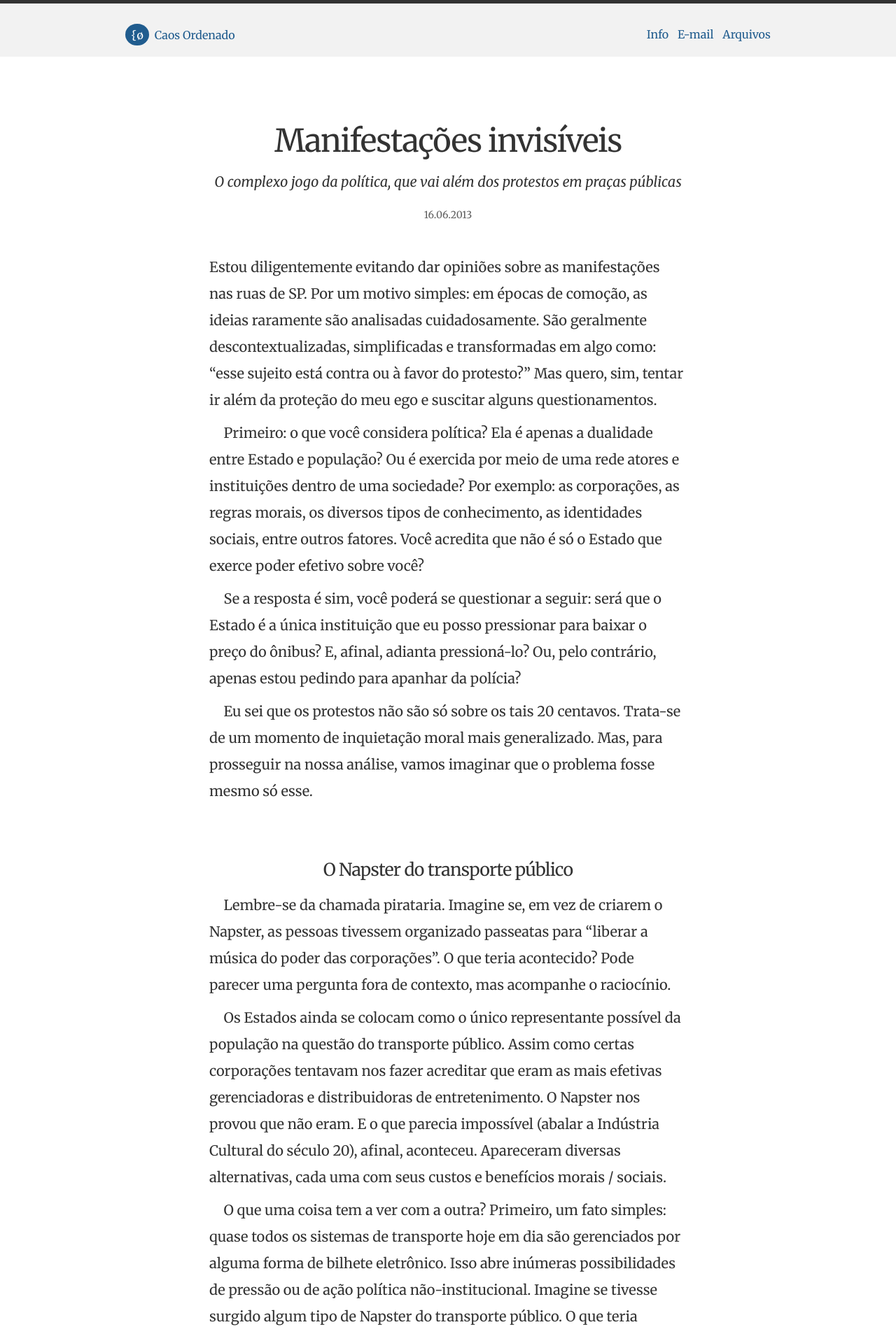
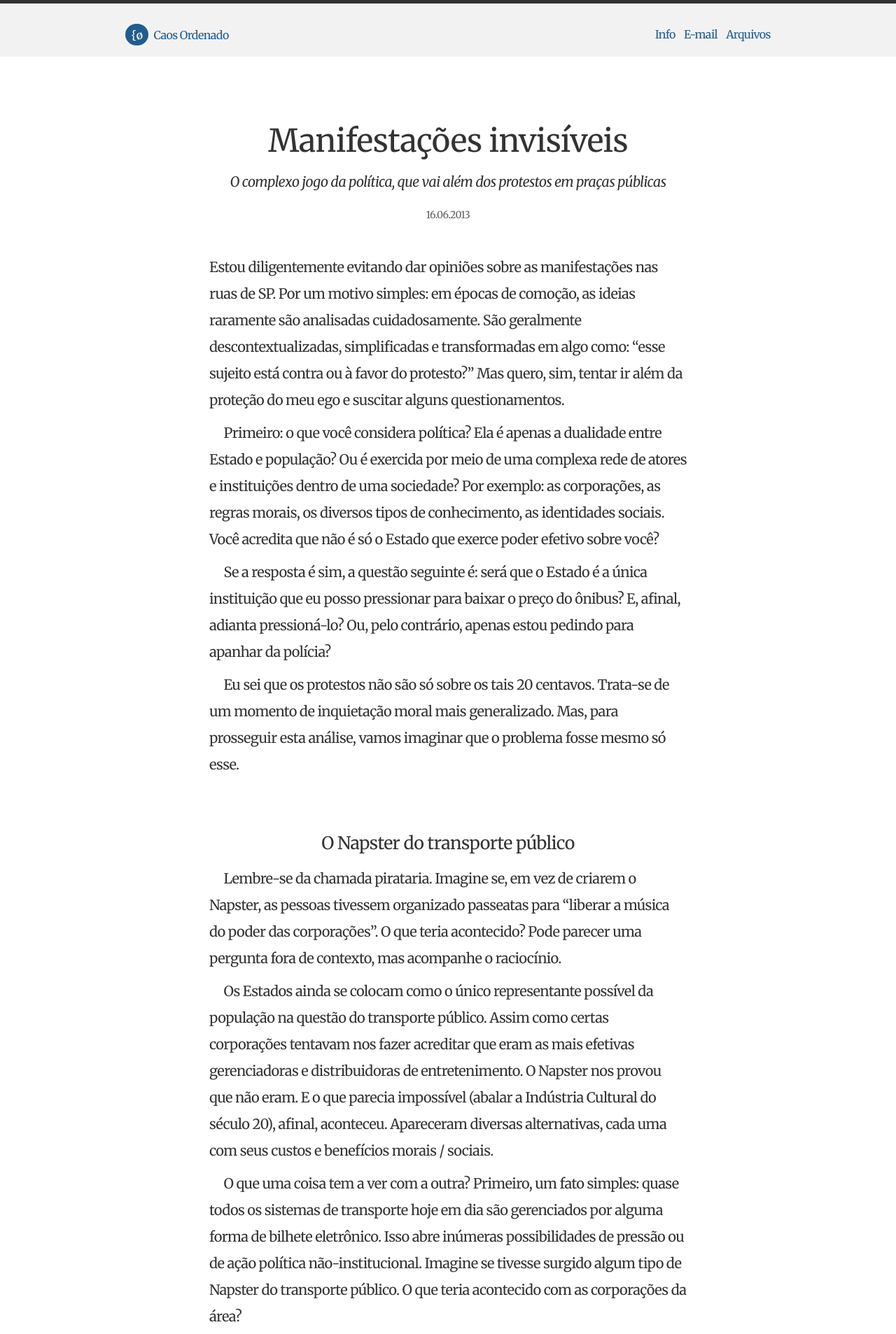
Before and after one commit to eduf/eduf.github.com, a Jekyll site: the page built from _posts/2013-06-16-manifestacoes-invisiveis.md, in a window 1280 px wide. Shown: the top 1907 px of the page at 70% size. Built offline with Jekyll 4.4.1, drawn with Linux system fonts in a browser that asks for light colours; nearby versions of some CDN libraries; comment, search, counter and statistics services are not loaded; some of the changed text lies outside the part shown.

Commit message:
Acertos e entreletras

```diff
--- a/_posts/2013-06-16-manifestacoes-invisiveis.md
+++ b/_posts/2013-06-16-manifestacoes-invisiveis.md
@@ -10,11 +10,11 @@
 
 Estou diligentemente evitando dar opiniões sobre as manifestações nas ruas de SP. Por um motivo simples: em épocas de comoção, as ideias raramente são analisadas cuidadosamente. São geralmente descontextualizadas, simplificadas e transformadas em algo como: "esse sujeito está contra ou à favor do protesto?" Mas quero, sim, tentar ir além da proteção do meu ego e suscitar alguns questionamentos.
 
-Primeiro: o que você considera política? Ela é apenas a dualidade entre Estado e população? Ou é exercida por meio de uma rede atores e instituições dentro de uma sociedade? Por exemplo: as corporações, as regras morais, os diversos tipos de conhecimento, as identidades sociais, entre outros fatores. Você acredita que não é só o Estado que exerce poder efetivo sobre você?<!--more-->
+Primeiro: o que você considera política? Ela é apenas a dualidade entre Estado e população? Ou é exercida por meio de uma complexa rede de atores e instituições dentro de uma sociedade? Por exemplo: as corporações, as regras morais, os diversos tipos de conhecimento, as identidades sociais. Você acredita que não é só o Estado que exerce poder efetivo sobre você?<!--more-->
 
-Se a resposta é sim, você poderá se questionar a seguir: será que o Estado é a única instituição que eu posso pressionar para baixar o preço do ônibus? E, afinal, adianta pressioná-lo? Ou, pelo contrário, apenas estou pedindo para apanhar da polícia?
+Se a resposta é sim, a questão seguinte é: será que o Estado é a única instituição que eu posso pressionar para baixar o preço do ônibus? E, afinal, adianta pressioná-lo? Ou, pelo contrário, apenas estou pedindo para apanhar da polícia?
 
-Eu sei que os protestos não são só sobre os tais 20 centavos. Trata-se de um momento de inquietação moral mais generalizado. Mas, para prosseguir na nossa análise, vamos imaginar que o problema fosse mesmo só esse.
+Eu sei que os protestos não são só sobre os tais 20 centavos. Trata-se de um momento de inquietação moral mais generalizado. Mas, para prosseguir esta análise, vamos imaginar que o problema fosse mesmo só esse.
 
 ## O Napster do transporte público
 
@@ -56,8 +56,8 @@
 
 As redes sociais podem ser instrumentos de agrupamento e denúncia. Mas elas têm um custo embutido. Por mais sedutoras que sejam, não existem no vácuo, são estruturas físicas, comerciais, mantidas por corporações. Ao usá-las, *conferimos poder* a certas instituições, a certas forças sociais.
 
-Portanto, antes de nos vangloriarmos sobre o "poder da internet", também precisamos estudar que poder ela tem sobre nós. Quais são as regras e as corporações que controlam esse novo "espaço público"? Por que elas parecem [tão engajadas em atrair a política para os seus domínios](http://youtu.be/MaQmyhkGNm0)?
+Portanto, antes de nos vangloriarmos sobre o "poder social da internet", também precisamos estudar que poder ela tem *sobre nós*. Quais são as regras e as corporações que controlam esse novo "espaço público"? Por que elas parecem [tão engajadas em atrair a política para os seus domínios](http://youtu.be/MaQmyhkGNm0)?
 
-Não se esqueça que boa parte do que conhecemos por web hoje em dia depende de parques de servidores que coletam e processam *nossos* dados. Não se esqueça de que cada vez mais certas companhias de internet se estabelecem como mediadoras "gentís, gratuitos, imparciais e dedicadas" de praticamente todas as atividades humanas.
+Não se esqueça de que boa parte do que conhecemos por web hoje em dia depende de parques de servidores que coletam e processam *nossos* dados. Não se esqueça de que cada vez mais certas companhias de internet se estabelecem como mediadoras "gentís, gratuitos, imparciais e dedicadas" de praticamente todas as atividades humanas.
 
 Não sejamos ingênuos. *Esse jogo* é política.
```
Also changed, not shown: other parts of _posts/2013-06-16-manifestacoes-invisiveis.md (+1 -1 lines), stylesheets/foundation.min.css, 1 other file.
